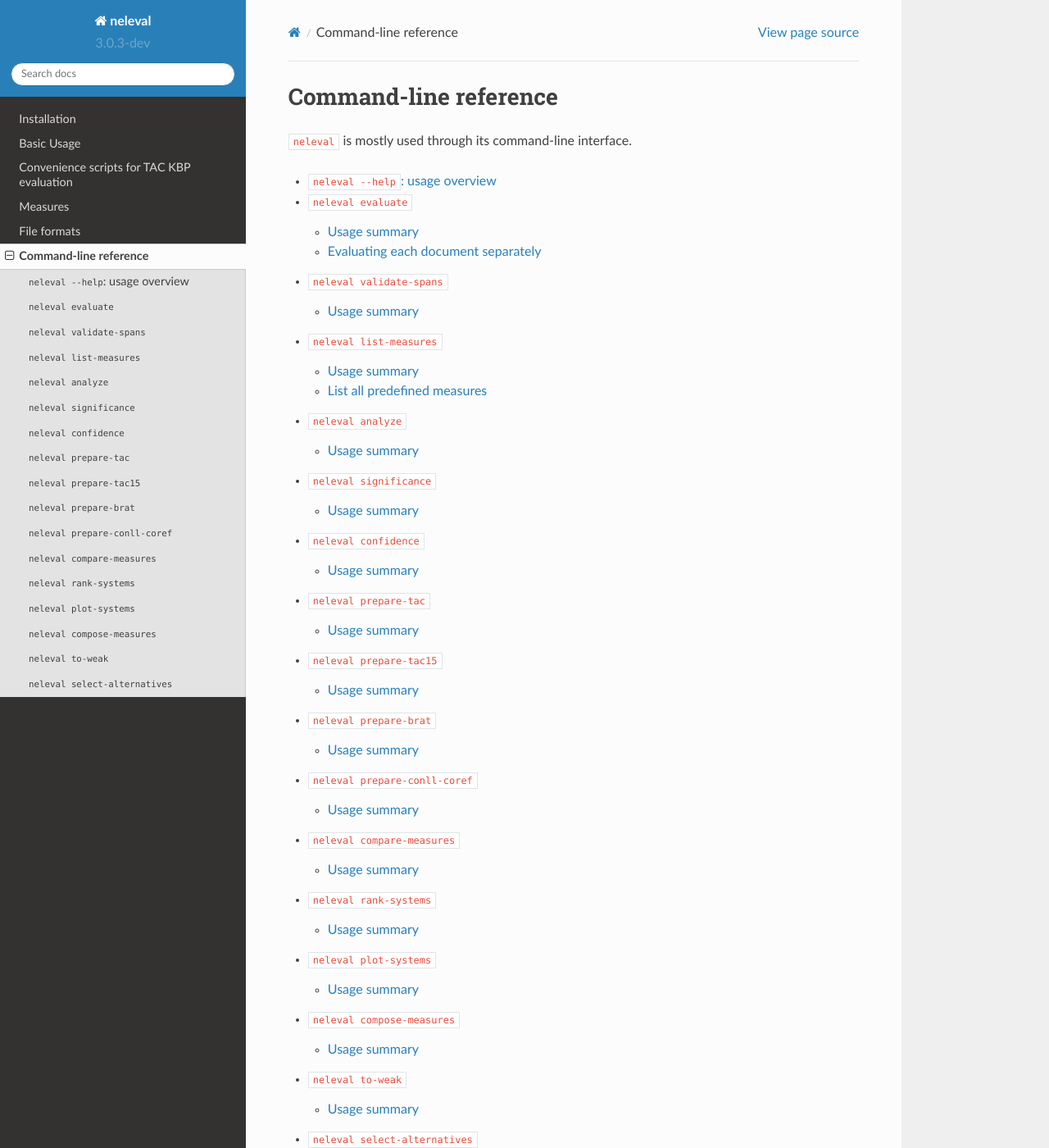
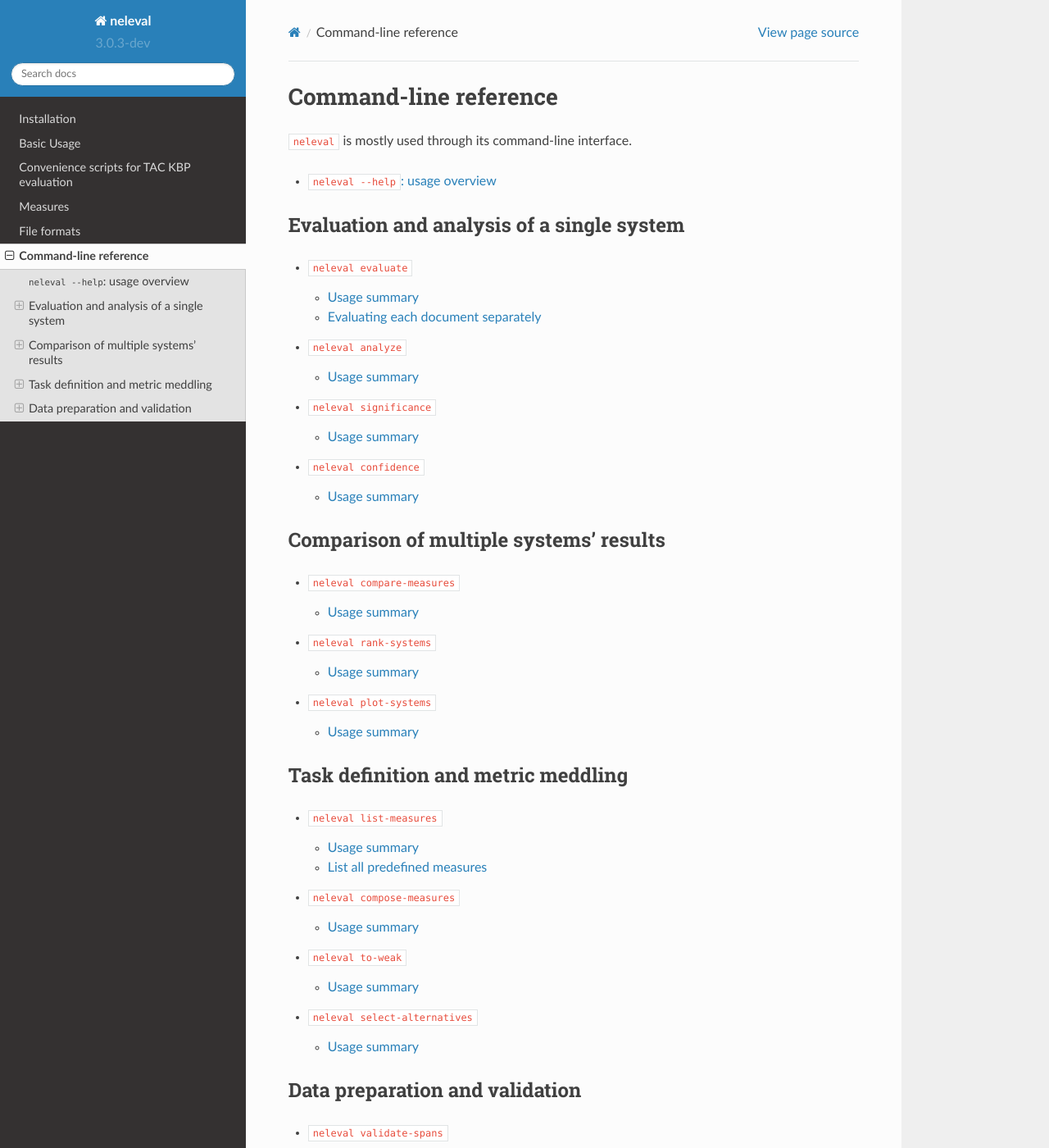
Before and after one commit to wikilinks/neleval, a Sphinx documentation site: the page built from doc/cli.rst, in a window 1280 px wide and 1400 px high. Shown: the whole window at 82% size. Built offline with Sphinx 7.4.7 and the Read the Docs theme 2.0.0, drawn with Linux system fonts in a browser that asks for light colours.

Commit message:
Group commands

```diff
--- a/doc/cli.rst
+++ b/doc/cli.rst
@@ -8,19 +8,44 @@ Command-line reference
 .. toctree::
 
     commands/main
+
+
+Evaluation and analysis of a single system
+------------------------------------------
+
+.. toctree::
+
     commands/evaluate
-    commands/validate-spans
-    commands/list-measures
     commands/analyze
     commands/significance
     commands/confidence
+
+Comparison of multiple systems' results
+---------------------------------------
+
+.. toctree::
+
+    commands/compare-measures
+    commands/rank-systems
+    commands/plot-systems
+
+Task definition and metric meddling
+-----------------------------------
+
+.. toctree::
+
+    commands/list-measures
+    commands/compose-measures
+    commands/to-weak
+    commands/select-alternatives
+
+Data preparation and validation
+-------------------------------
+
+.. toctree::
+
+    commands/validate-spans
     commands/prepare-tac
     commands/prepare-tac15
     commands/prepare-brat
     commands/prepare-conll-coref
-    commands/compare-measures
-    commands/rank-systems
-    commands/plot-systems
-    commands/compose-measures
-    commands/to-weak
-    commands/select-alternatives
```
